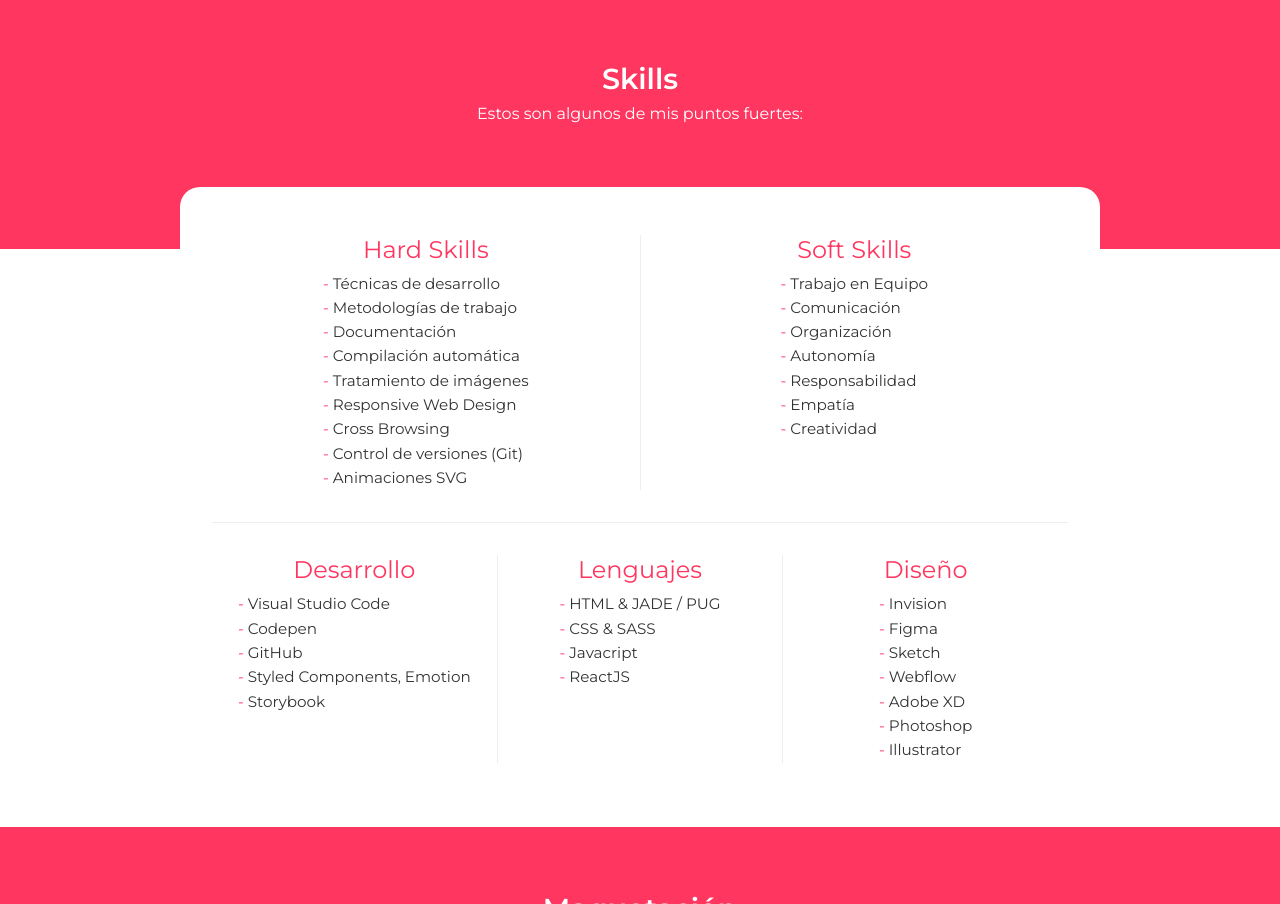
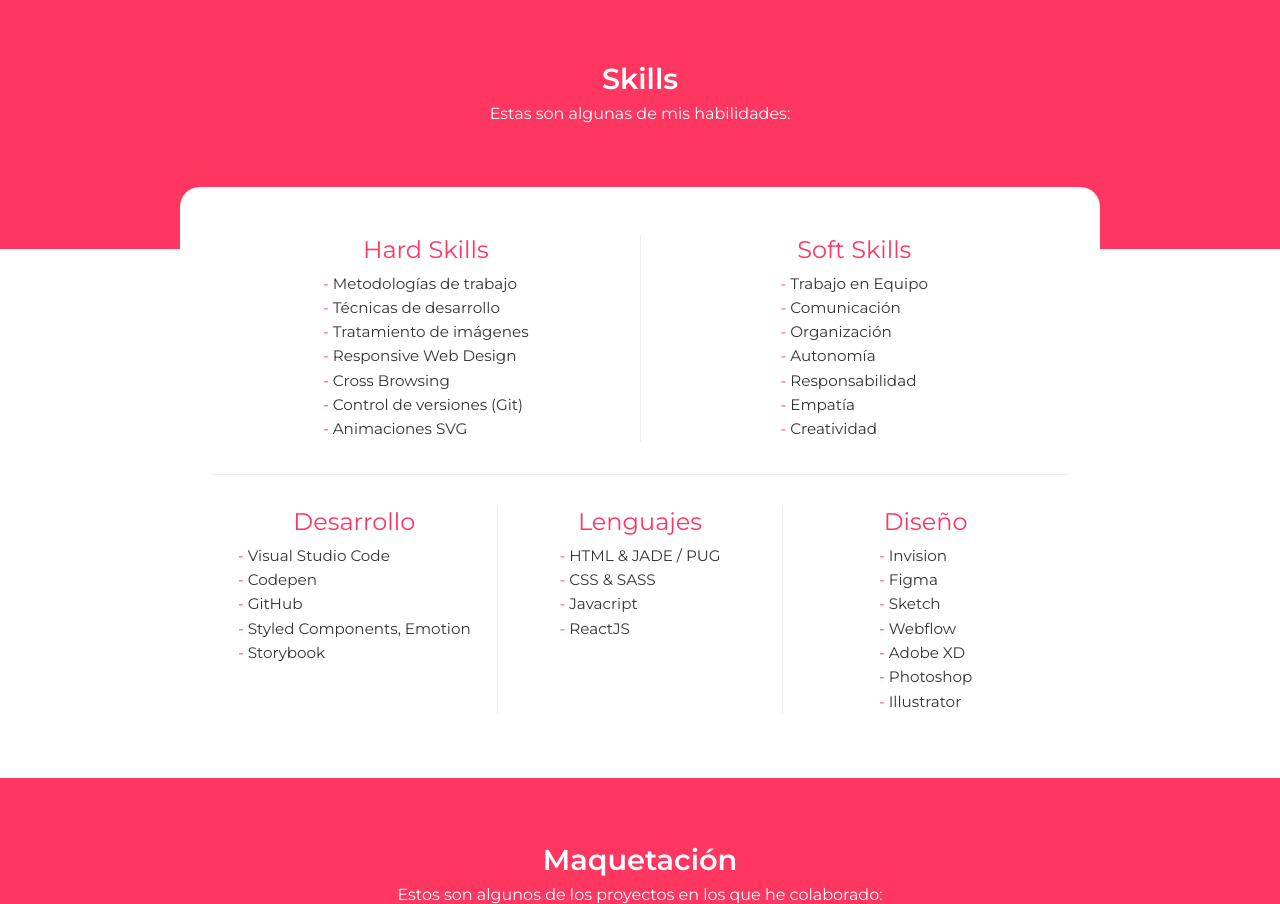
Before and after one commit to estefigj/portfolio, a plain HTML site: page index.html in a window 1280 px wide. Shown: the part 985-1889 px from the top of the page. Drawn offline with nearby package versions, Linux system fonts and the light colour scheme; files whose address does not match are found by name.

Commit message:
Change skills description

```diff
--- a/index.html
+++ b/index.html
@@ -121,7 +121,7 @@
           <div class="intro-title">
             <h2 class="primary-title">Skills</h2>
             <p class="primary-description">
-              Estos son algunos de mis puntos fuertes:
+              Estas son algunas de mis habilidades:
             </p>
           </div>
           <div class="skills-wrapper rounded-content">
@@ -129,10 +129,8 @@
               <div class="skills-content__item">
                 <h3 class="title">Hard Skills</h3>
                 <ul class="skills-list">
+                  <li>Metodologías de trabajo</li>
                   <li>Técnicas de desarrollo</li>
-                  <li>Metodologías de trabajo</li>
-                  <li>Documentación</li>
-                  <li>Compilación automática</li>
                   <li>Tratamiento de imágenes</li>
                   <li>Responsive Web Design</li>
                   <li>Cross Browsing</li>
```
